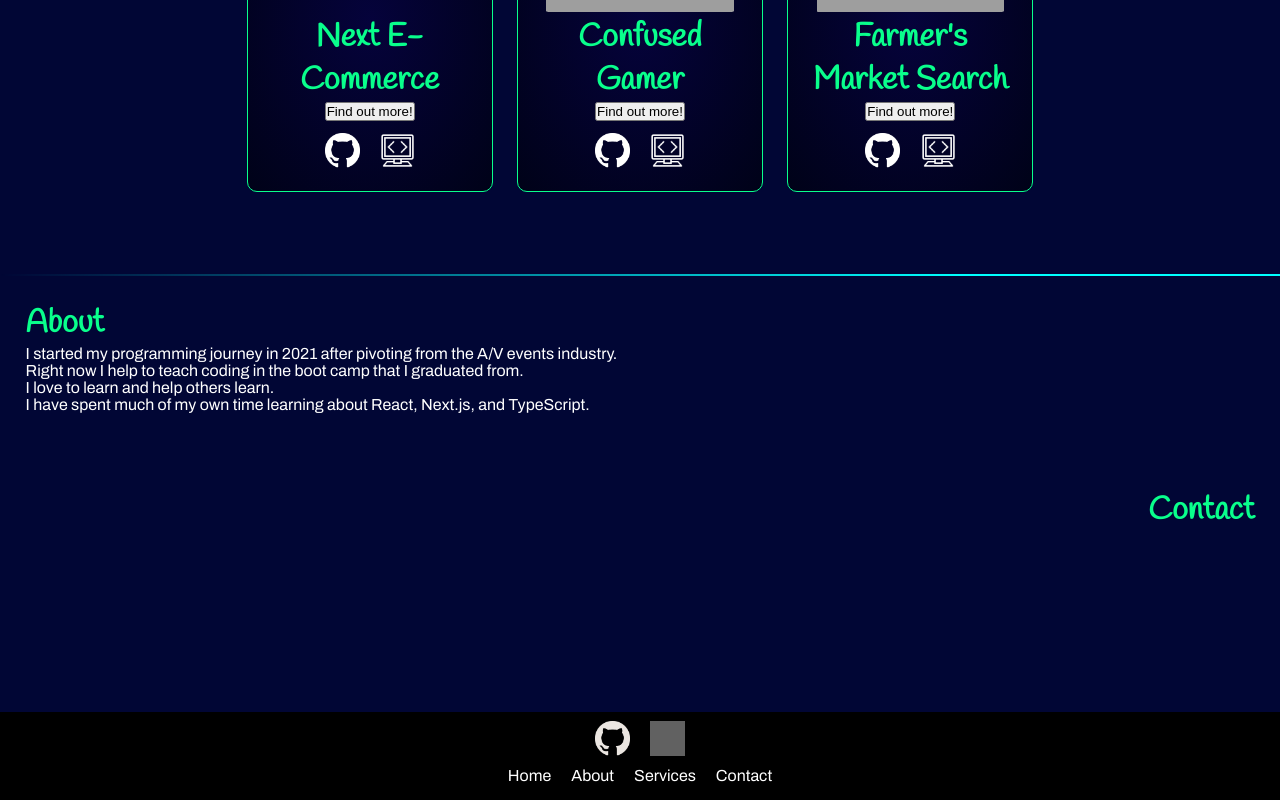
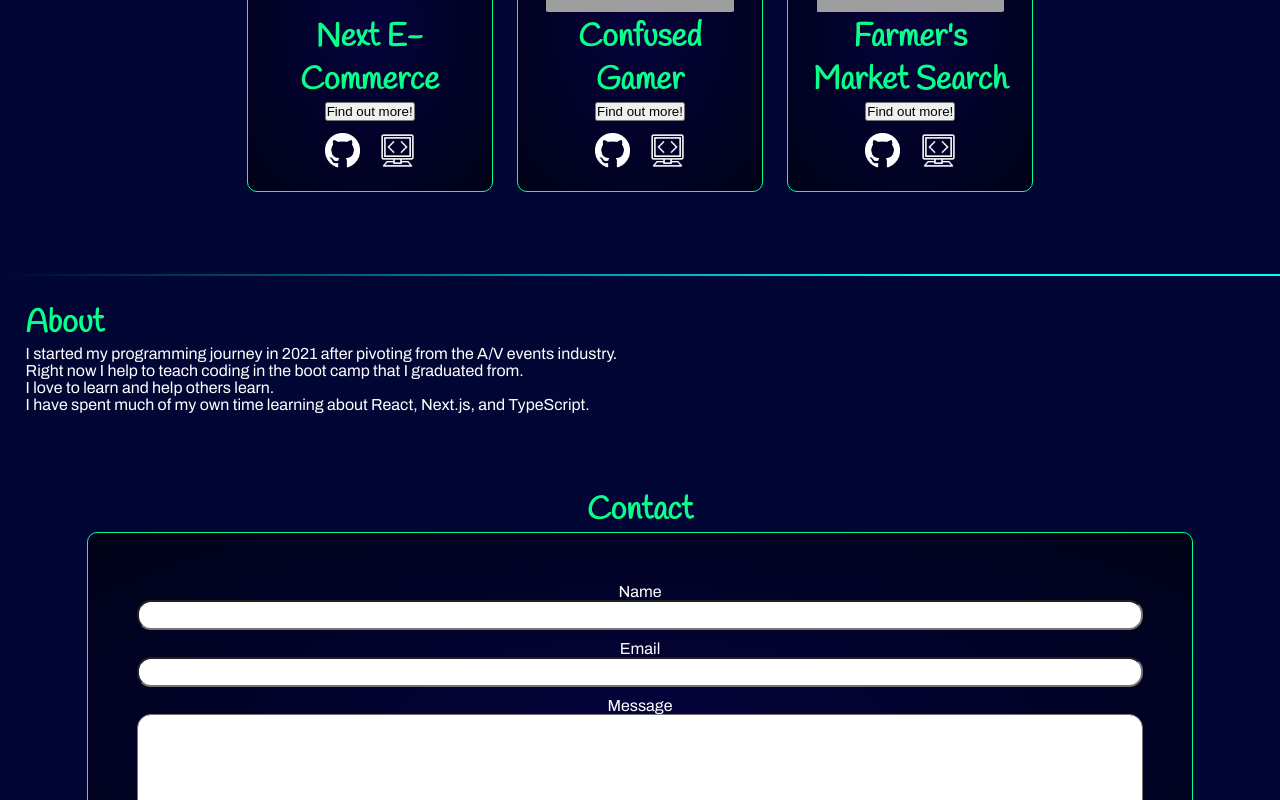
Before and after one commit to rmmccar92/Portfolio-2023, a Next.js app: page / in a window 1280 px wide. Shown: the part 2000-2800 px from the top of the page. Built offline with nearby package versions, Linux system fonts and the light colour scheme; grey boxes are pictures that could not be loaded.

Commit message:
added contact form

```diff
--- a/app/components/Contact.tsx
+++ b/app/components/Contact.tsx
@@ -7,6 +7,25 @@ const Contact: FC<ContactProps> = ({}) => {
   return (
     <div className={styles.contactMain}>
       <h1>Contact</h1>
+      <div className={styles.contactContainer}>
+        <form>
+          <div className={styles.formGroup}>
+            <label htmlFor="name">Name</label>
+            <input type="text" id="name" name="name" />
+          </div>
+          <div className={styles.formGroup}>
+            <label htmlFor="email">Email</label>
+            <input type="email" id="email" name="email" />
+          </div>
+          <div className={styles.formGroup}>
+            <label htmlFor="message">Message</label>
+            <textarea id="message" name="message" />
+          </div>
+          <div className={styles.formGroup}>
+            <button type="submit">Submit</button>
+          </div>
+        </form>
+      </div>
     </div>
   );
 };
--- a/app/styles/Contact.module.css
+++ b/app/styles/Contact.module.css
@@ -4,6 +4,38 @@
   display: flex;
   flex-direction: column;
   justify-content: space-between;
-  align-items: flex-end;
+  align-items: center;
+}
+
+.contactContainer {
+  background: radial-gradient(rgba(9, 1, 64, 0.548), rgba(0, 0, 0, 0.548));
+  padding: 4%;
+  border-radius: 10px;
+  width: 90%;
+  border: 1px solid var(--main-color);
+  display: flex;
+  flex-direction: column;
+  text-align: center;
+}
+
+.formGroup input,
+.formGroup textarea {
+  width: 100%;
+  display: flex;
+  flex-direction: column;
+  justify-content: center;
+  align-items: center;
+  border-radius: 14px;
+}
+
+.formGroup textarea {
+  min-width: 100%;
+  min-height: 100px;
   margin-bottom: 2%;
 }
+
+.formGroup input {
+  text-align: center;
+  height: 30px;
+  margin-bottom: 1%;
+}
```
